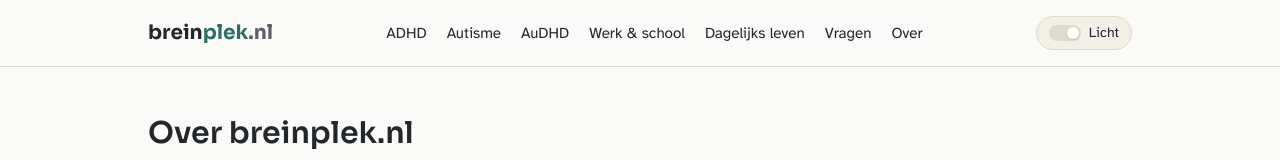
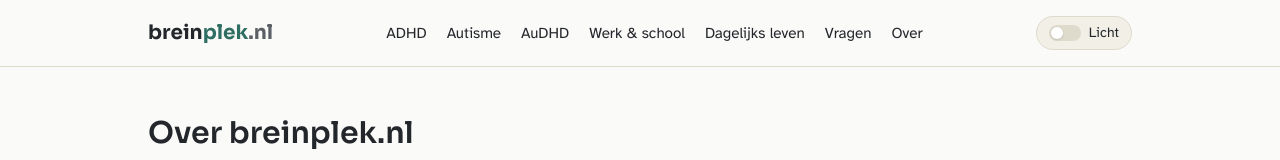
Before and after one commit to iitssjstn/breinplek, a Next.js app: page /over in a window 1280 px wide. Shown: the top 160 px of the page. Built offline with nearby package versions, Linux system fonts and the light colour scheme; no server answers.

Commit message:
Fix className assignment in ThemeToggle component

```diff
--- a/components/ThemeToggle.tsx
+++ b/components/ThemeToggle.tsx
@@ -41,8 +41,8 @@ export default function ThemeToggle() {
             zichtbaar, in plaats van een kleur die met het thema meewisselt
             en op de track kan wegvallen. */}
         <span
-          className={`absolute top-0.5 h-3 w-3 rounded-full bg-white shadow transition-transform ${
-            donker ? 'translate-x-4' : 'translate-x-0.5'
+          className={`absolute left-0.5 top-0.5 h-3 w-3 rounded-full bg-white shadow transition-transform ${
+            donker ? 'translate-x-4' : 'translate-x-0'
           }`}
         />
       </span>
```
